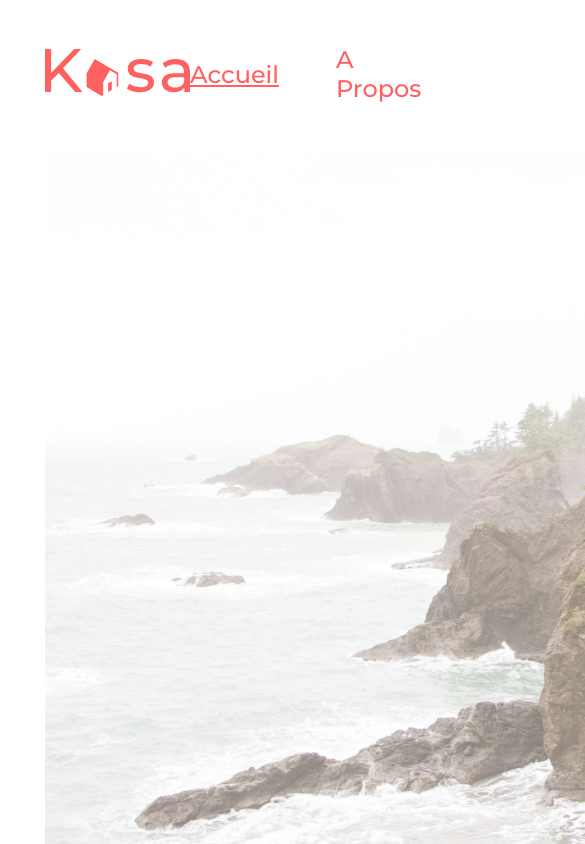
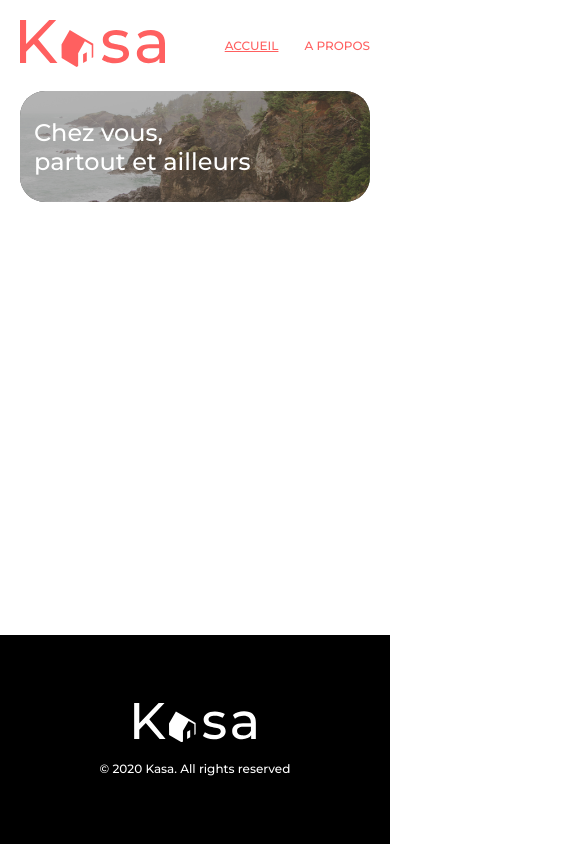
Before and after one commit to GameBakLeVrai/Kasa-Website, a React (Create React App) app: page / in a window 390 px wide. Shown: the top 844 px of the page, 585 px wide, since content can reach past the window. Built offline with nearby package versions, Linux system fonts and the light colour scheme.

Commit message:
Responsive added

```diff
--- a/public/index.html
+++ b/public/index.html
@@ -24,7 +24,7 @@
       work correctly both with client-side routing and a non-root public URL.
       Learn how to configure a non-root public URL by running `npm run build`.
     -->
-    <title>React App</title>
+    <title>Kasa</title>
   </head>
   <body>
     <noscript>You need to enable JavaScript to run this app.</noscript>
--- a/src/App.js
+++ b/src/App.js
@@ -1,8 +1,7 @@
 import {
 	BrowserRouter as Router,
 	Routes,
-	Route,
-	Navigate,
+	Route
 } from "react-router-dom";
 
 import Navbar from "./components/Layouts/Navbar";
--- a/src/styles/base/_base.scss
+++ b/src/styles/base/_base.scss
@@ -44,6 +44,12 @@
 	flex-grow: 1;
 }
 
+@include responsive("phone", $type: "max") {
+	.main {
+		padding: 20px 20px 0;
+	}
+}
+
 // Remove list style
 ul {
 	list-style-type: none;
--- a/src/styles/layouts/_footer.scss
+++ b/src/styles/layouts/_footer.scss
@@ -7,6 +7,9 @@ footer {
 
     a {
         margin: auto;
+        @include responsive("phone", $type: "max") {
+            margin: unset;
+        }
 
         svg {
             width: 122px;
@@ -22,5 +25,12 @@ footer {
         margin-bottom: 20px;
         color: white;
         @include text($fontSize: 24px, $fontWeight: 500);
+
+        @include responsive("phone", $type: "max") {
+            margin-top: 15px;
+            margin-bottom: unset;
+
+            @include text($fontSize: 12px, $fontWeight: 500);
+        }
     }
 }
--- a/src/styles/layouts/_navbar.scss
+++ b/src/styles/layouts/_navbar.scss
@@ -1,6 +1,10 @@
 nav {
     padding: 45px 45px 0;
     @include flexbox($justify: space-between, $align: center);
+
+    @include responsive("phone", $type: "max") {
+        padding: 20px 20px 0;
+    }
 
     div {
         @include flexbox($align: center, $gap: 57px);
@@ -17,5 +21,14 @@ nav {
         a.active {
             text-decoration: underline;
         }
+
+        @include responsive("phone", $type: "max") {
+            @include flexbox($align: center, $gap: 26px);
+
+            a {
+                @include text($fontSize: 12px, $fontWeight: 500);
+                text-transform: uppercase;
+            }
+        }
     }
 }
--- a/src/styles/pages/_notfound.scss
+++ b/src/styles/pages/_notfound.scss
@@ -17,4 +17,21 @@
         @include text($fontSize: 18px, $fontWeight: 500);
         text-decoration: underline;
     }
+
+    @include responsive("phone", $type: "max") {
+        @include flexbox($direction: column, $justify: space-around, $align: center, $gap: 50px);
+
+        h1 {
+            @include text($fontSize: 96px, $fontWeight: 700);
+        }
+
+        h3 {
+            @include text($fontSize: 18px, $fontWeight: 500);
+            text-align: center;
+        }
+
+        a {
+            @include text($fontSize: 14px, $fontWeight: 500);
+        }
+    }
 }
--- a/src/styles/styles.scss
+++ b/src/styles/styles.scss
@@ -1,11 +1,12 @@
-// Base Importation
-@import "./base/base";
-
 // Utils Importation
 @import "./utils/mixins";
 @import "./utils/variables";
 
+// Base Importation
+@import "./base/base";
+
 // Components Importation
+@import "./components/banner";
 
 // Layouts Importation
 @import "./layouts/navbar";
```
Also changed, not shown: 1 other file (tests, documents, lock files or other folders).
